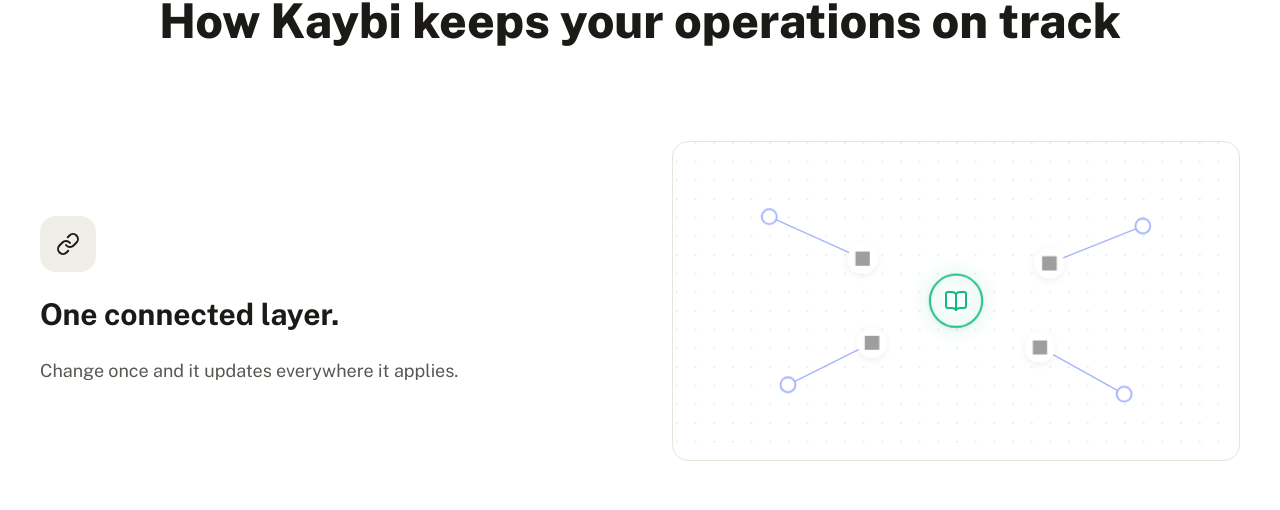
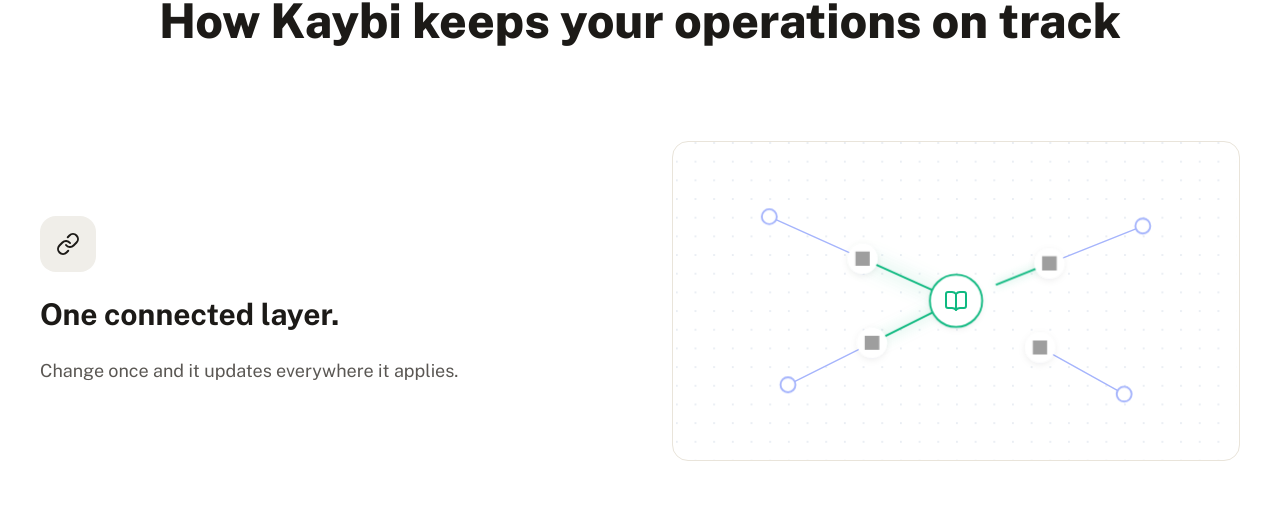
Before and after one commit to VeshGuy/KB-WB, a React (Vite) app: page / in a window 1280 px wide. Shown: the part 1588-2098 px from the top of the page. Built offline with nearby package versions, Linux system fonts and the light colour scheme; grey boxes are pictures that could not be loaded.

Commit message:
Fix animation override bug in NetworkUpdateAnimation

```diff
--- a/src/components/NetworkUpdateAnimation.tsx
+++ b/src/components/NetworkUpdateAnimation.tsx
@@ -30,11 +30,17 @@
         .animate-node-pop {
           animation: popIn 0.6s cubic-bezier(0.16, 1, 0.3, 1) forwards;
         }
-        .animate-draw-line {
-          animation: drawLine 0.8s ease-out forwards;
+        .animate-edge-1 {
+          animation: drawLine 0.8s ease-out 0.8s forwards, pulseGlow 2s ease-in-out 0.8s infinite alternate;
         }
-        .animate-glow {
-          animation: pulseGlow 2s ease-in-out infinite alternate;
+        .animate-edge-2 {
+          animation: drawLine 0.8s ease-out 1.0s forwards, pulseGlow 2s ease-in-out 1.0s infinite alternate;
+        }
+        .animate-edge-3 {
+          animation: drawLine 0.8s ease-out 1.2s forwards, pulseGlow 2s ease-in-out 1.2s infinite alternate;
+        }
+        .animate-edge-4 {
+          animation: drawLine 0.8s ease-out 1.4s forwards, pulseGlow 2s ease-in-out 1.4s infinite alternate;
         }
       `}</style>
 
@@ -67,26 +73,22 @@
         <line x1="200" y1="125" x2="300" y2="170"
           stroke="#10b981" strokeWidth="2"
           strokeDasharray="150" strokeDashoffset="150"
-          className="animate-draw-line animate-glow"
-          style={{ animationDelay: '0.8s' }}
+          className="animate-edge-1"
         />
         <line x1="210" y1="215" x2="300" y2="170"
           stroke="#10b981" strokeWidth="2"
           strokeDasharray="150" strokeDashoffset="150"
-          className="animate-draw-line animate-glow"
-          style={{ animationDelay: '1.0s' }}
+          className="animate-edge-2"
         />
         <line x1="400" y1="130" x2="300" y2="170"
           stroke="#10b981" strokeWidth="2"
           strokeDasharray="150" strokeDashoffset="150"
-          className="animate-draw-line animate-glow"
-          style={{ animationDelay: '1.2s' }}
+          className="animate-edge-3"
         />
         <line x1="390" y1="220" x2="300" y2="170"
           stroke="#10b981" strokeWidth="2"
           strokeDasharray="150" strokeDashoffset="150"
-          className="animate-draw-line animate-glow"
-          style={{ animationDelay: '1.4s' }}
+          className="animate-edge-4"
         />
 
         {/* Structural Blank Nodes (End points) */}
```
